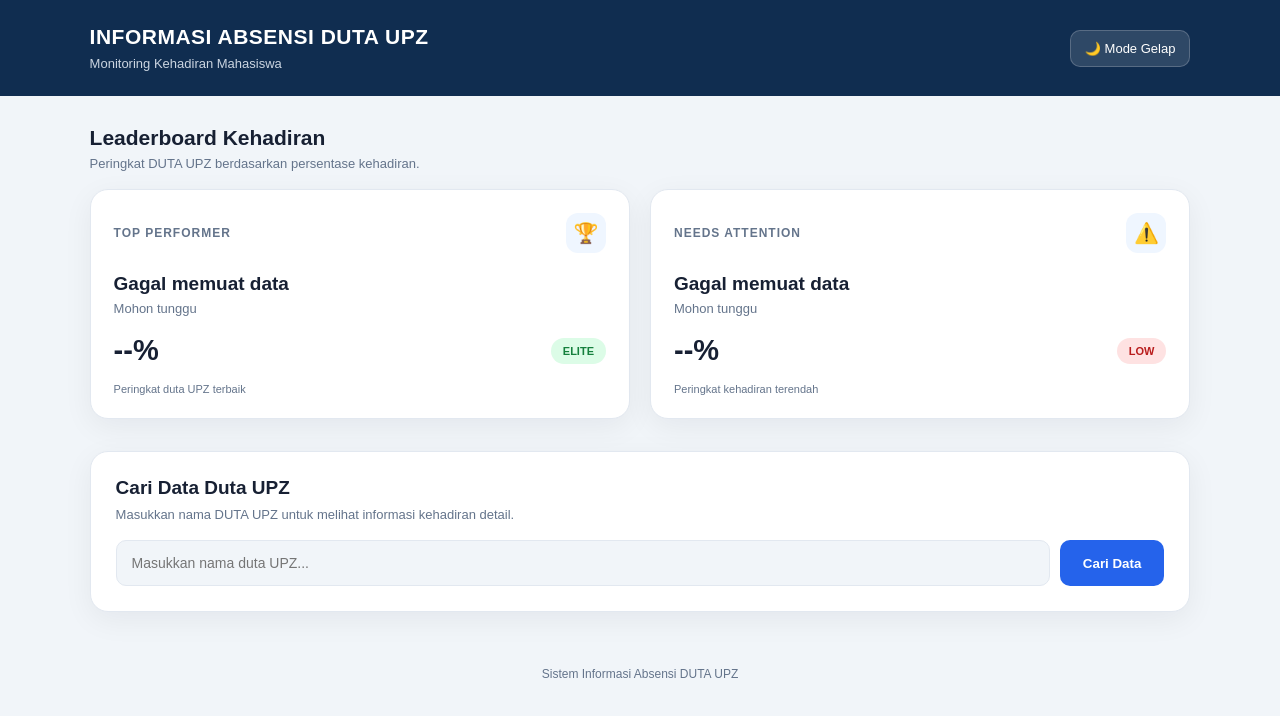
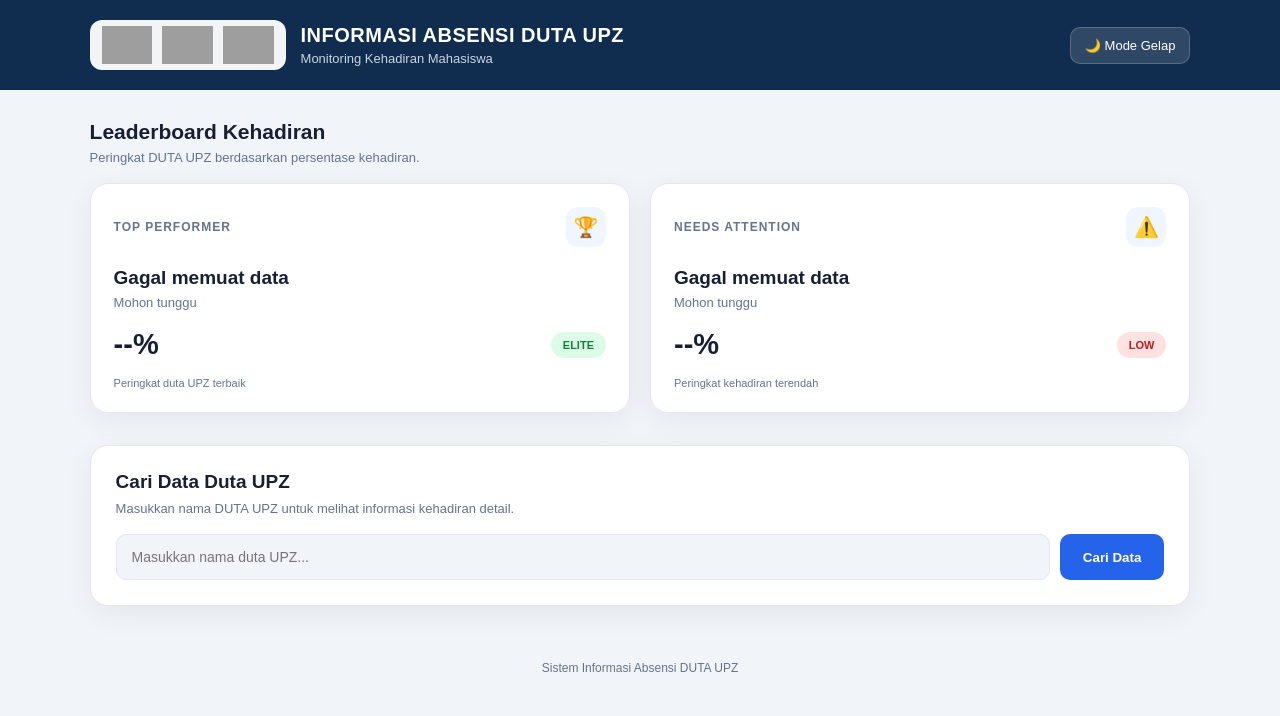
Before and after one commit to kepobadai/absensi-duta-upz, a plain HTML site: page index.html in a window 1280 px wide. Drawn offline with Linux system fonts and the light colour scheme; no server answers; grey boxes are pictures that could not be loaded.

Commit message:
Update header layout and add favicon

```diff
--- a/index.html
+++ b/index.html
@@ -5,6 +5,9 @@
   <base target="_top">
   <meta name="viewport" content="width=device-width, initial-scale=1">
   <title>Sistem Informasi Absensi DUTA UPZ</title>
+
+  <!-- FAVICON LOGO UPZ TAB BROWSER -->
+  <link rel="icon" type="image/png" href="https://lh3.googleusercontent.com/d/1V_SYrPlNseDTrKiX-8E3lpSjdS82JXJw">
 
   <!-- HTML2PDF Library -->
   <script src="https://cdnjs.cloudflare.com/ajax/libs/html2pdf.js/0.10.1/html2pdf.bundle.min.js"></script>
@@ -21,9 +24,12 @@
       --border: #334155; --primary: #60a5fa; --primary-soft: #1e3a5f; --shadow: 0 8px 30px rgba(0, 0, 0, .2);
     }
     body { font-family: Arial, sans-serif; background: var(--bg); color: var(--text); min-height: 100vh; transition: .25s; }
-    header { background: #102d50; color: white; padding: 25px 7%; display: flex; justify-content: space-between; align-items: center; gap: 15px; }
-    .header-title h1 { font-size: 21px; letter-spacing: .5px; }
-    .header-title p { color: #cbd5e1; font-size: 13px; margin-top: 7px; }
+    header { background: #102d50; color: white; padding: 20px 7%; display: flex; justify-content: space-between; align-items: center; gap: 15px; flex-wrap: wrap; }
+    .header-left { display: flex; align-items: center; gap: 15px; }
+    .header-logos { display: flex; align-items: center; gap: 10px; background: rgba(255, 255, 255, 0.95); padding: 6px 12px; border-radius: 12px; }
+    .header-logos img { height: 38px; width: auto; object-fit: contain; }
+    .header-title h1 { font-size: 20px; letter-spacing: .5px; }
+    .header-title p { color: #cbd5e1; font-size: 13px; margin-top: 4px; }
     .theme-button { background: rgba(255,255,255,.13); border: 1px solid rgba(255,255,255,.2); color: white; padding: 10px 14px; border-radius: 10px; cursor: pointer; font-size: 13px; }
     main { width: 86%; max-width: 1250px; margin: 30px auto; }
     .section-heading { margin-bottom: 18px; }
@@ -87,9 +93,16 @@
 <body>
 
 <header>
-  <div class="header-title">
-    <h1>INFORMASI ABSENSI DUTA UPZ</h1>
-    <p>Monitoring Kehadiran Mahasiswa</p>
+  <div class="header-left">
+    <div class="header-logos">
+      <img src="https://lh3.googleusercontent.com/d/1h8U7AUr_d1TPixz-6fq7lMlH-2I9CKke" alt="Logo UNPAM">
+      <img src="https://lh3.googleusercontent.com/d/1LE7jsExbhQkjd_q21b2xjv7-22nxihmo" alt="Logo LKK">
+      <img src="https://lh3.googleusercontent.com/d/1V_SYrPlNseDTrKiX-8E3lpSjdS82JXJw" alt="Logo UPZ">
+    </div>
+    <div class="header-title">
+      <h1>INFORMASI ABSENSI DUTA UPZ</h1>
+      <p>Monitoring Kehadiran Mahasiswa</p>
+    </div>
   </div>
   <button class="theme-button" onclick="toggleTheme()" id="themeButton">🌙 Mode Gelap</button>
 </header>
@@ -390,7 +403,6 @@ function cari() {
     });
 }
 
-// GENERATE PDF 100% BEBAS BLANK DENGAN SCROLL-LOCK ZERO
 function downloadPDF() {
   if (!currentStudentData) return;
 
@@ -444,9 +456,15 @@ function downloadPDF() {
   const pdfArea = document.getElementById('pdfPrintArea');
   pdfArea.innerHTML = `
     <div style="width: 100%; max-width: 700px; margin: 0 auto; background: #ffffff; color: #111827;">
-      <div style="text-align: center; border-bottom: 2px solid #102d50; padding-bottom: 8px; margin-bottom: 15px;">
-        <h2 style="color: #102d50; margin: 0; font-size: 16px;">UNIVERSITAS PAMULANG - DUTA UPZ</h2>
-        <p style="margin: 2px 0 0 0; font-size: 12px; color: #4b5563;">Laporan Rekapitulasi Presensi Individual Mahasiswa</p>
+      <!-- KOP SURAT LAPORAN RESMI BERLOGO -->
+      <div style="display: flex; align-items: center; justify-content: center; gap: 15px; border-bottom: 2px solid #102d50; padding-bottom: 10px; margin-bottom: 15px;">
+        <img src="https://lh3.googleusercontent.com/d/1h8U7AUr_d1TPixz-6fq7lMlH-2I9CKke" style="height: 48px; width: auto; object-fit: contain;" crossOrigin="anonymous">
+        <img src="https://lh3.googleusercontent.com/d/1LE7jsExbhQkjd_q21b2xjv7-22nxihmo" style="height: 48px; width: auto; object-fit: contain;" crossOrigin="anonymous">
+        <img src="https://lh3.googleusercontent.com/d/1V_SYrPlNseDTrKiX-8E3lpSjdS82JXJw" style="height: 48px; width: auto; object-fit: contain;" crossOrigin="anonymous">
+        <div style="text-align: left; margin-left: 5px;">
+          <h2 style="color: #102d50; margin: 0; font-size: 16px;">UNIVERSITAS PAMULANG - DUTA UPZ</h2>
+          <p style="margin: 2px 0 0 0; font-size: 12px; color: #4b5563;">Laporan Rekapitulasi Presensi Individual Mahasiswa</p>
+        </div>
       </div>
 
       <table style="width: 100%; margin-bottom: 12px; font-size: 12px; border-collapse: collapse;">
```
